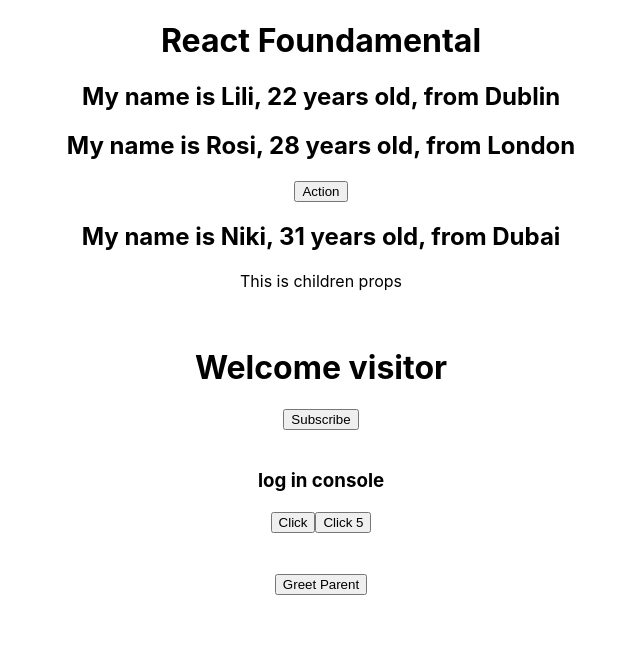
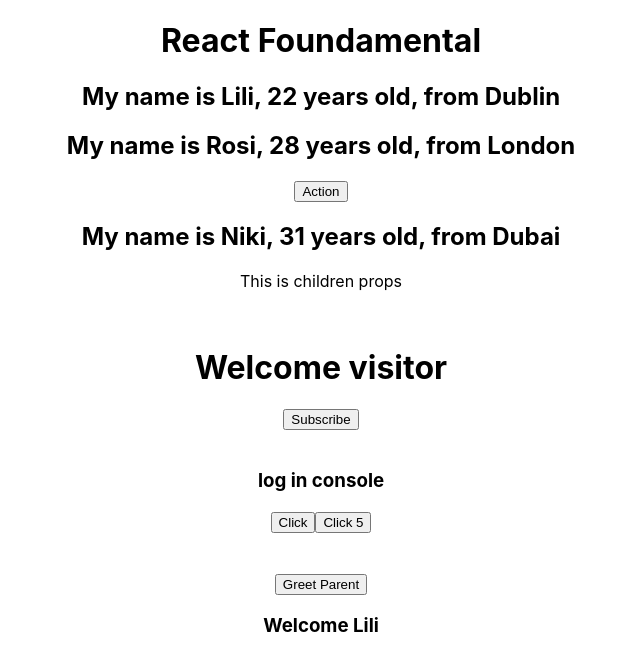
Before and after one commit to devgirlpro/reactFundamental, a React (Create React App) app: page / in a window 1280 px wide. Shown: the top 670 px of the page, without its empty margins (319-959 px from the left). Built offline with nearby package versions, Linux system fonts and the light colour scheme.

Commit message:
conditional rendering

```diff
--- a/src/App.js
+++ b/src/App.js
@@ -1,8 +1,8 @@
 import './App.css';
- import Greet from './components/Greet';
+import Greet from './components/Greet';
 import Message from './components/Message';
 import ParentComponent from './components/ParentComponent';
-
+import UserGreeting from './components/UserGreeting';
 
 function App() {
   return (
@@ -12,7 +12,6 @@
       <Greet name="Rosi" age="28" city="London">
         <button>Action</button>
       </Greet>
-
       <Greet name="Niki" age="31" city="Dubai">
         <p>This is children props</p>
       </Greet>
@@ -20,7 +19,8 @@
       <Message />
       <br />
       <ParentComponent />
-
+      <br />
+      <UserGreeting />
     </div>
   );
 }
--- /dev/null
+++ b/src/components/UserGreeting.jsx
@@ -0,0 +1,11 @@
+import React from 'react'
+
+const UserGreeting = () => {
+    const isLoggedIn = true
+  return (
+    // <h3>welcome {isLoggedIn ? 'Lili' : 'Guest'} </h3>
+    <h3> {isLoggedIn && 'Welcome Lili'} </h3>
+  )
+}
+
+export default UserGreeting
```
